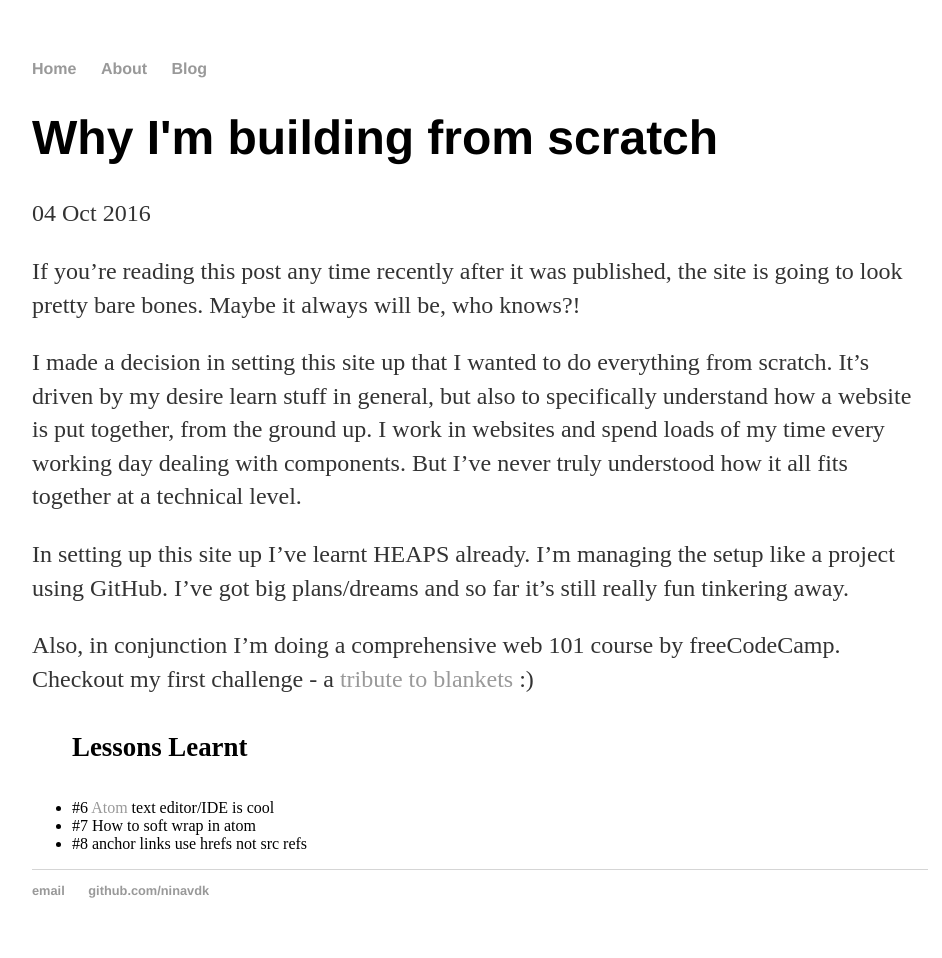
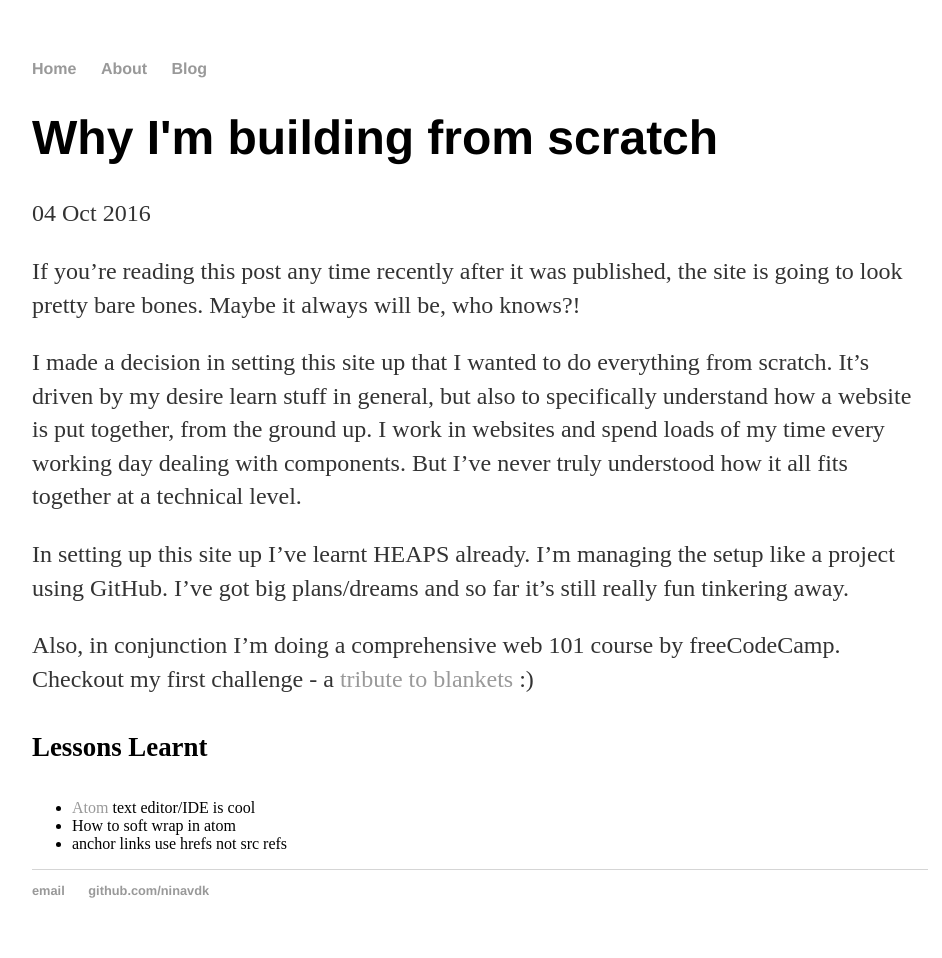
Before and after one commit to Ninavdk/ninavdk.github.io, a Jekyll site: the page built from _posts/2016-10-04-why-im-building-from-scratch.md, in a window 1280 px wide. Shown: the whole page, without its empty margins (160-1102 px from the left). Built offline with Jekyll 4.4.1, drawn with Linux system fonts in a browser that asks for light colours.

```diff
--- a/_posts/2016-10-04-why-im-building-from-scratch.md
+++ b/_posts/2016-10-04-why-im-building-from-scratch.md
@@ -9,9 +9,8 @@ date: 2016-10-04
 <p>In setting up this site up I’ve learnt HEAPS already. I’m managing the setup like a project using GitHub. I’ve got big plans/dreams and so far it’s still really fun tinkering away.</p>
 <p>Also, in conjunction I’m doing a comprehensive web 101 course by freeCodeCamp. Checkout my first challenge - a <a href="https://codepen.io/ninavdk/pen/KgqWBN">tribute to blankets</a> :) </p>
 
-<ul>
-  <h4>Lessons Learnt</h4>
-  <li>#6 <a href="https://atom.io/">Atom</a> text editor/IDE is cool</li>
-  <li>#7 How to soft wrap in atom</li>
-  <li>#8 anchor links use hrefs not src refs</li>
-</ul>
+
+#### Lessons Learnt
+- [Atom](https://atom.io/) text editor/IDE is cool
+- How to soft wrap in atom
+- anchor links use hrefs not src refs
```
